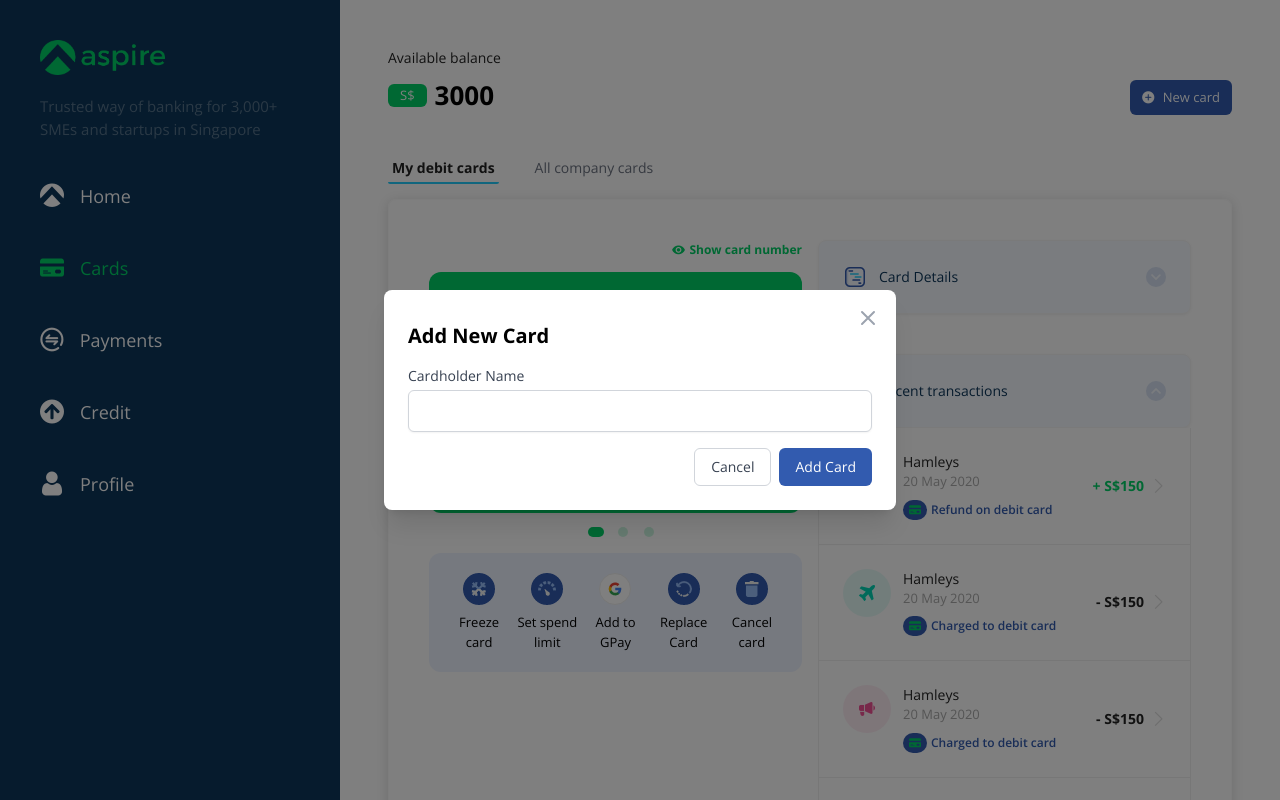
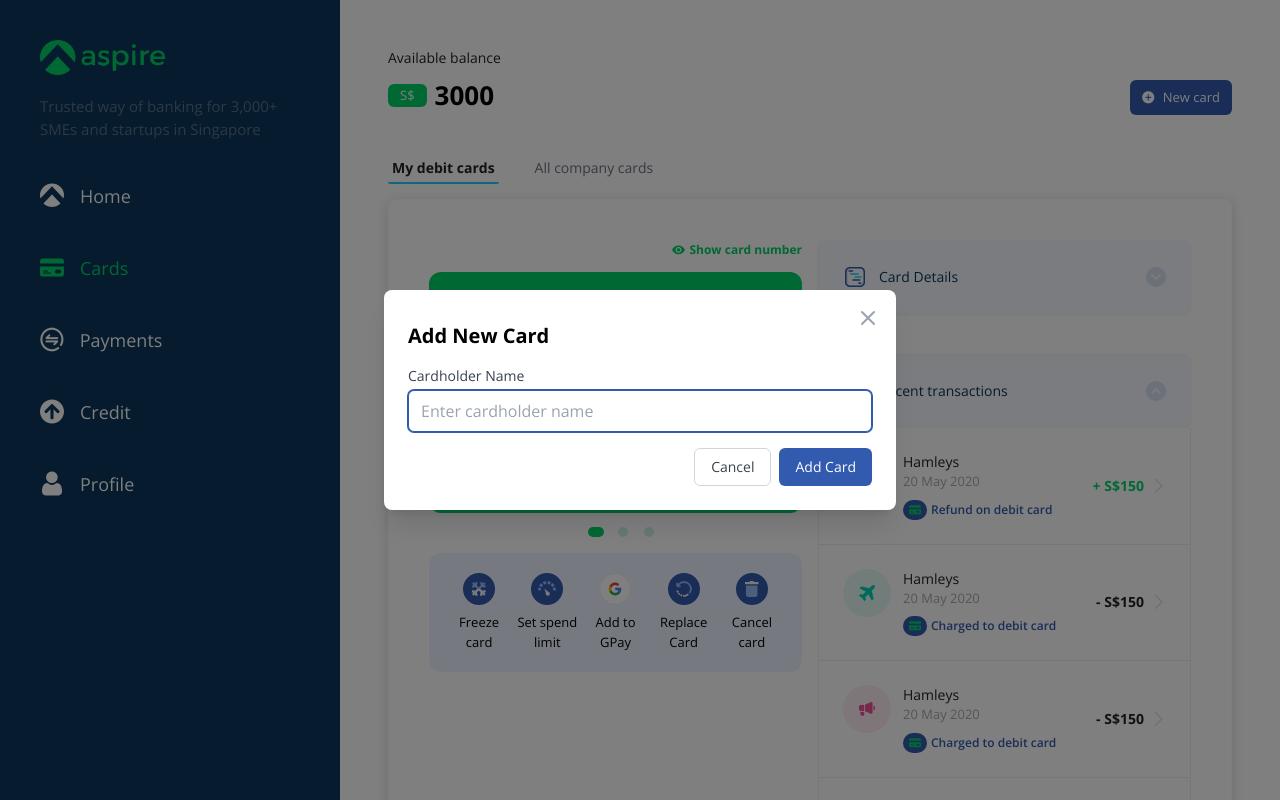
Before and after one commit to nitishmittal1990/aspire, a React (Vite) app: page / in a window 1280 px wide. Both pictures are taken after a click on the button "New card". Shown: the top 800 px of the page. Built offline with nearby package versions, Linux system fonts and the light colour scheme.

Commit message:
feat: improve accessibility

```diff
--- a/src/App.tsx
+++ b/src/App.tsx
@@ -42,7 +42,12 @@ export const App = () => {
             <div>
               <p className="mb-2 text-sm text-[#222222]">Available balance</p>
               <div className="flex items-center gap-2">
-                <span className="bg-primary rounded-md px-3 py-0.5 text-[13px] text-white">S$</span>
+                <span
+                  className="bg-primary rounded-md px-3 py-0.5 text-[13px] text-white"
+                  aria-label="Currency"
+                >
+                  S$
+                </span>
                 <span className="text-[26px] font-bold">{totalAvailableBalance}</span>
               </div>
             </div>
@@ -60,7 +65,12 @@ export const App = () => {
             <div>
               <p className="mb-2 text-sm text-white">Account balance</p>
               <div className="flex items-center gap-2">
-                <span className="bg-primary rounded-md px-3 py-0.5 text-[13px] text-white">S$</span>
+                <span
+                  className="bg-primary rounded-md px-3 py-0.5 text-[13px] text-white"
+                  aria-label="Currency"
+                >
+                  S$
+                </span>
                 <span className="text-[26px] font-bold text-white">{totalAvailableBalance}</span>
               </div>
             </div>
--- a/src/components/domain/AddCardModal.tsx
+++ b/src/components/domain/AddCardModal.tsx
@@ -95,6 +95,7 @@ const AddCardModal: React.FC<IAddCardModalProps> = ({ onAddCard }): JSX.Element
             <input
               type="text"
               id="cardHolderName"
+              autoFocus
               value={cardHolderName}
               onChange={handleNameChange}
               className={classNames(
@@ -102,6 +103,10 @@ const AddCardModal: React.FC<IAddCardModalProps> = ({ onAddCard }): JSX.Element
                 nameError ? 'border-red-500' : 'border-gray-300'
               )}
               required
+              aria-required="true"
+              aria-invalid={!!nameError}
+              aria-describedby={nameError ? 'name-error' : undefined}
+              placeholder="Enter cardholder name"
             />
             {nameError && <p className="mt-1 text-sm text-red-500">{nameError}</p>}
           </div>
--- a/src/layout/Nav.tsx
+++ b/src/layout/Nav.tsx
@@ -9,7 +9,7 @@ import React from 'react';
 
 const Nav = (): React.ReactElement => {
   return (
-    <nav className="lg:py-10">
+    <nav className="lg:py-10" role="navigation" aria-label="navigation">
       <ul className="flex flex-row justify-between lg:flex-col lg:gap-10">
         <li>
           <a
```
